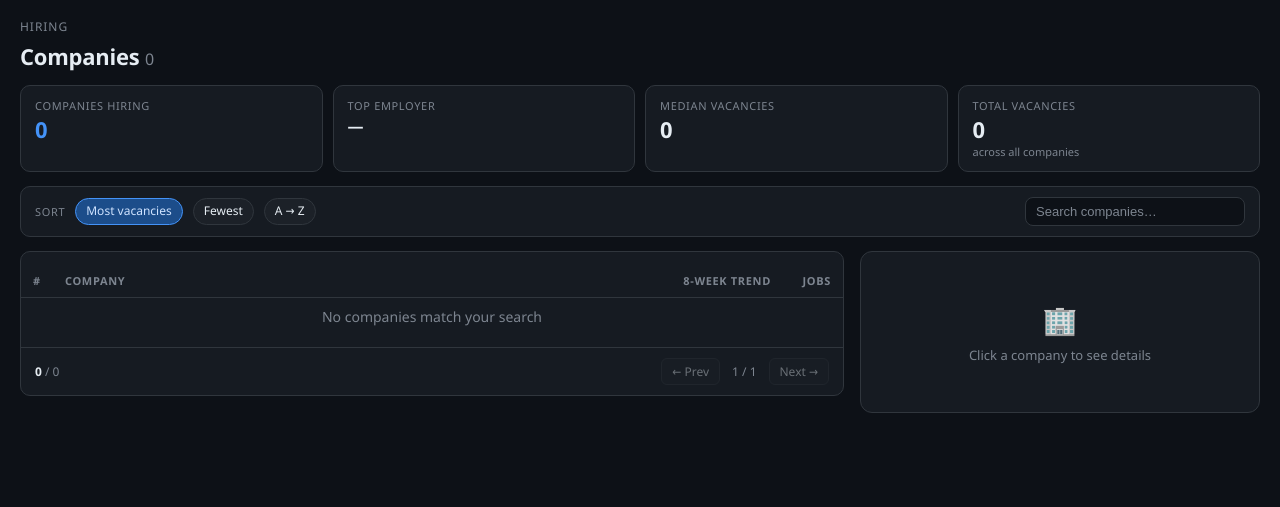
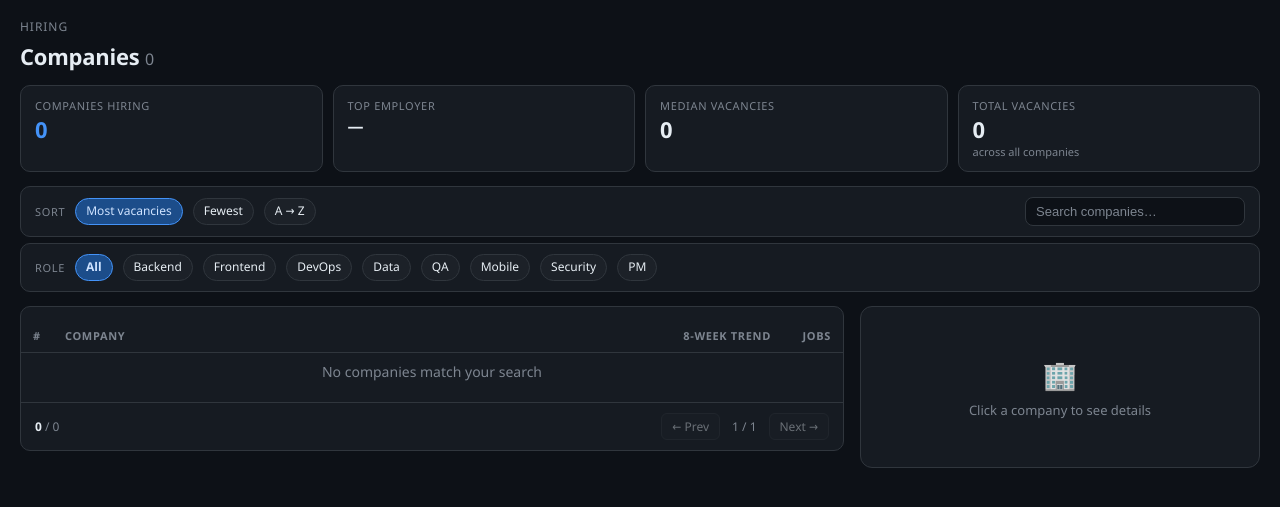
Before and after one commit to Z1ksS/vc-proj, a Python web app: template app/templates/companies.html in a window 1280 px wide. Shown: the part 67-574 px from the top of the page. Run offline with Jinja, Linux system fonts and the light colour scheme; the template is opened without the code that fills it: most values are stand-ins (such as "Sample title", 1, 10 or a date in 2020); some libraries are stand-ins or nearby versions.

Commit message:
changed vacancie page badge and companies filters

```diff
--- a/app/services/analytics.py
+++ b/app/services/analytics.py
@@ -83,6 +83,10 @@ def summary_stats(db: Session) -> dict:
     today_start = datetime.now(_tz.utc).replace(hour=0, minute=0, second=0, microsecond=0)
 
     total = db.execute(select(func.count(JobRecord.id))).scalar_one()
+    opened = db.execute(
+        select(func.count(JobRecord.id)).where(JobRecord.closed_at.is_(None))
+    ).scalar_one()
+    closed = total - opened
     with_tech = db.execute(
         select(func.count(VacancyTechnology.vacancy_id.distinct()))
     ).scalar_one()
@@ -104,6 +108,8 @@ def summary_stats(db: Session) -> dict:
     avg_stack = round(total_assignments / with_tech, 1) if with_tech else 0
     return {
         "total": total,
+        "opened": opened,
+        "closed": closed,
         "with_tech": with_tech,
         "with_salary": with_salary,
         "graded": graded,
--- a/app/templates/companies.html
+++ b/app/templates/companies.html
@@ -127,6 +127,10 @@
   .grade-badge { display: inline-block; font-size: 10px; border-radius: 4px; padding: 1px 5px; font-weight: 500; }
 
   .empty-row td { text-align: center; padding: 40px; color: var(--muted); }
+
+  .role-badge { display: inline-block; font-size: 10px; padding: 1px 6px; border-radius: 4px; border: 1px solid; margin-left: 5px; opacity: .85; vertical-align: middle; font-weight: 500; }
+  .role-toolbar { margin-top: -8px; margin-bottom: 14px; }
+  .role-pill.active { font-weight: 600; }
 </style>
 {% endblock %}
 {% block content %}
@@ -152,6 +156,18 @@
     <button class="pill-btn" data-sort="name-asc">A → Z</button>
     <div class="spacer"></div>
     <input class="co-search" id="co-q" type="text" placeholder="Search companies…" autocomplete="off">
+  </div>
+  <div class="toolbar role-toolbar">
+    <span class="lbl">Role</span>
+    <button class="pill-btn role-pill active" data-role="">All</button>
+    <button class="pill-btn role-pill" data-role="Backend" style="--rc:#4493f8">Backend</button>
+    <button class="pill-btn role-pill" data-role="Frontend" style="--rc:#56d364">Frontend</button>
+    <button class="pill-btn role-pill" data-role="DevOps" style="--rc:#e3b341">DevOps</button>
+    <button class="pill-btn role-pill" data-role="Data" style="--rc:#bc8cff">Data</button>
+    <button class="pill-btn role-pill" data-role="QA" style="--rc:#ff7b72">QA</button>
+    <button class="pill-btn role-pill" data-role="Mobile" style="--rc:#39c5cf">Mobile</button>
+    <button class="pill-btn role-pill" data-role="Security" style="--rc:#f78166">Security</button>
+    <button class="pill-btn role-pill" data-role="PM" style="--rc:#ffa657">PM</button>
   </div>
 
   <div class="co-layout">
@@ -214,6 +230,11 @@
             <div class="grade-legend" id="d-grade-legend"></div>
           </div>
 
+          <div class="drill-section" id="d-role-section">
+            <div class="drill-section-title">Role breakdown</div>
+            <div id="d-roles"></div>
+          </div>
+
           <div class="drill-section" id="d-sal-section">
             <div class="drill-section-title">Avg salary by grade</div>
             <div class="sal-grid" id="d-sal-grid"></div>
@@ -238,7 +259,13 @@ const GRADE_COLORS = {
 };
 const GRADE_ORDER = ['Junior', 'Middle', 'Senior', 'Lead', 'Staff', 'Principal', 'Intern'];
 
-const state = { sort: 'cnt-desc', q: '', page: 1, perPage: 25, selected: null };
+const ROLE_COLORS = {
+  Backend: '#4493f8', Frontend: '#56d364', DevOps: '#e3b341',
+  Data: '#bc8cff', QA: '#ff7b72', Mobile: '#39c5cf',
+  Security: '#f78166', PM: '#ffa657', Support: '#a5d6ff', Hardware: '#7ee787'
+};
+
+const state = { sort: 'cnt-desc', q: '', role: '', page: 1, perPage: 25, selected: null };
 
 /* ── KPIs ──────────────────────────────────────── */
 (function() {
@@ -274,7 +301,11 @@ function sparklineSVG(weekly, w, h, fill) {
 /* ── Filter + sort ─────────────────────────────── */
 function applyFilters() {
   const q = state.q.toLowerCase();
-  let arr = COMPANIES.filter(c => !q || c.name.toLowerCase().includes(q));
+  let arr = COMPANIES.filter(c => {
+    if (q && !c.name.toLowerCase().includes(q)) return false;
+    if (state.role && !(c.roles && c.roles[state.role])) return false;
+    return true;
+  });
   const [key, dir] = state.sort.split('-');
   const sgn = dir === 'asc' ? 1 : -1;
   arr.sort((a, b) => key === 'name' ? a.name.localeCompare(b.name) * sgn : (a.cnt - b.cnt) * sgn);
@@ -351,6 +382,23 @@ function showDrill(co) {
     gradeSec.style.display = 'none';
   }
 
+  /* Role breakdown */
+  const roleSec = document.getElementById('d-role-section');
+  const rolesEl = document.getElementById('d-roles');
+  const roleEntries = Object.entries(co.roles || {});
+  if (roleEntries.length) {
+    roleSec.style.display = '';
+    const maxRoleCnt = roleEntries[0][1];
+    rolesEl.innerHTML = roleEntries.map(([role, cnt]) => `
+      <div class="tech-bar-row">
+        <span class="tech-bar-label" style="color:${ROLE_COLORS[role]||'var(--text)'}">${role}</span>
+        <div class="tech-bar-track"><div class="tech-bar-fill" style="width:${(cnt/maxRoleCnt*100).toFixed(1)}%;background:${ROLE_COLORS[role]||'var(--accent)'}"></div></div>
+        <span class="tech-bar-cnt">${cnt}</span>
+      </div>`).join('');
+  } else {
+    roleSec.style.display = 'none';
+  }
+
   /* Salary by grade */
   const salSec = document.getElementById('d-sal-section');
   const salGrid = document.getElementById('d-sal-grid');
@@ -418,9 +466,12 @@ function render() {
   tbody.innerHTML = slice.map(c => {
     const spark = `<svg viewBox="0 0 80 28" width="80" height="28" preserveAspectRatio="none">${sparklineSVG(c.weekly, 80, 28, false)}</svg>`;
     const isSelected = c.name === state.selected;
+    const roleBadge = c.top_role
+      ? `<span class="role-badge" style="color:${ROLE_COLORS[c.top_role]||'var(--muted)'};border-color:${ROLE_COLORS[c.top_role]||'var(--border)'}44;background:${ROLE_COLORS[c.top_role]||'var(--panel-2)'}11">${c.top_role}</span>`
+      : '';
     return `<tr data-name="${c.name}" class="${isSelected ? 'selected' : ''}">
       <td class="rank-cell">${c.rank}</td>
-      <td class="name-cell"><span class="cname">${c.name}</span></td>
+      <td class="name-cell"><span class="cname">${c.name}</span>${roleBadge}</td>
       <td class="spark-cell">${spark}</td>
       <td class="vac-cell">${c.cnt}</td>
     </tr>`;
@@ -452,6 +503,17 @@ document.querySelectorAll('.pill-btn[data-sort]').forEach(b => {
   });
 });
 
+/* ── Role filter pills ─────────────────────────── */
+document.querySelectorAll('.role-pill').forEach(b => {
+  b.addEventListener('click', () => {
+    document.querySelectorAll('.role-pill').forEach(x => x.classList.remove('active'));
+    b.classList.add('active');
+    state.role = b.dataset.role;
+    state.page = 1;
+    render();
+  });
+});
+
 /* ── Search ────────────────────────────────────── */
 let qTO;
 document.getElementById('co-q').addEventListener('input', e => {
```
Also changed, not shown: app/templates/index.html (+3 -4 lines), app/web/routes.py (+17 -1 lines).
